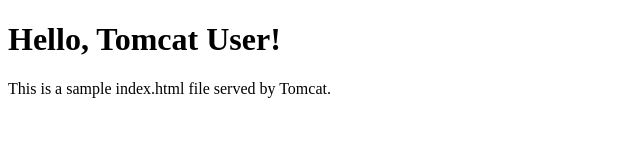
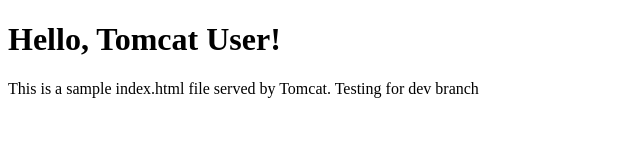
Before and after one commit to hades1908/tomcat-project, a plain HTML site: page hello-world-app/index.html in a window 1280 px wide. Shown: the whole page, without its empty margins (0-640 px from the left). Drawn offline with Linux system fonts and the light colour scheme.

```diff
--- a/hello-world-app/index.html
+++ b/hello-world-app/index.html
@@ -5,6 +5,6 @@
 </head>
 <body>
     <h1>Hello, Tomcat User!</h1>
-    <p>This is a sample index.html file served by Tomcat.</p>
+    <p>This is a sample index.html file served by Tomcat. Testing for dev branch</p>
 </body>
 </html>
```
